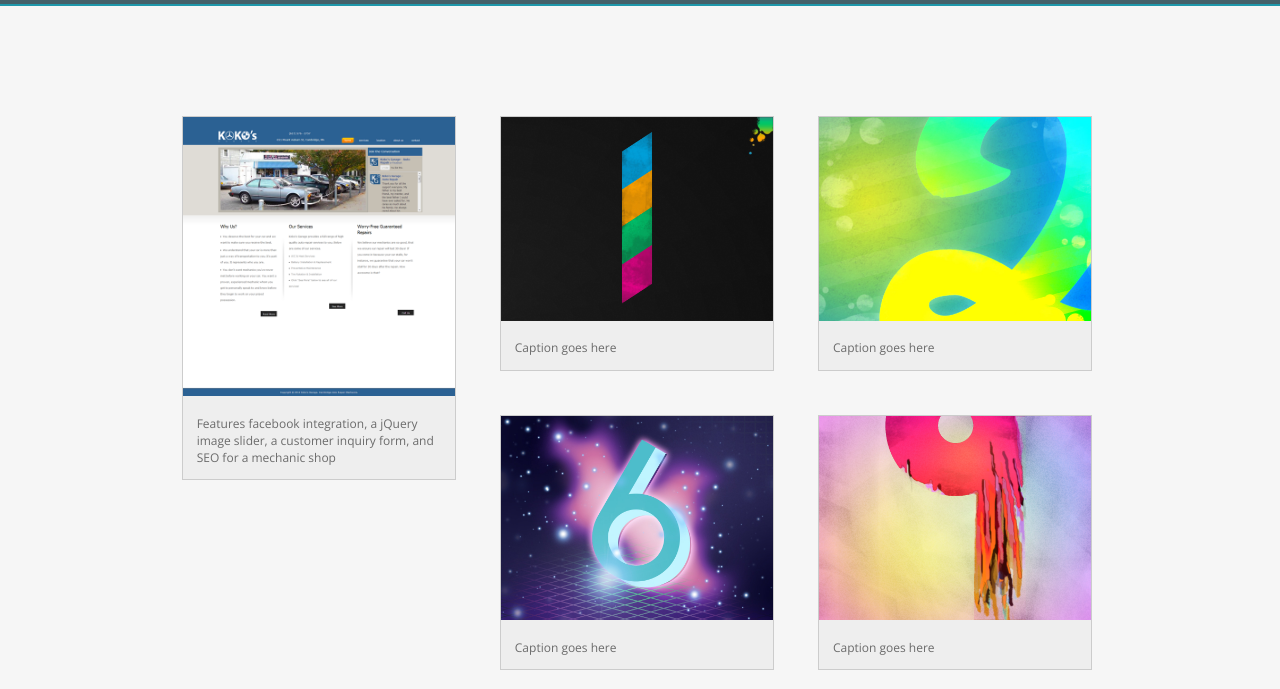
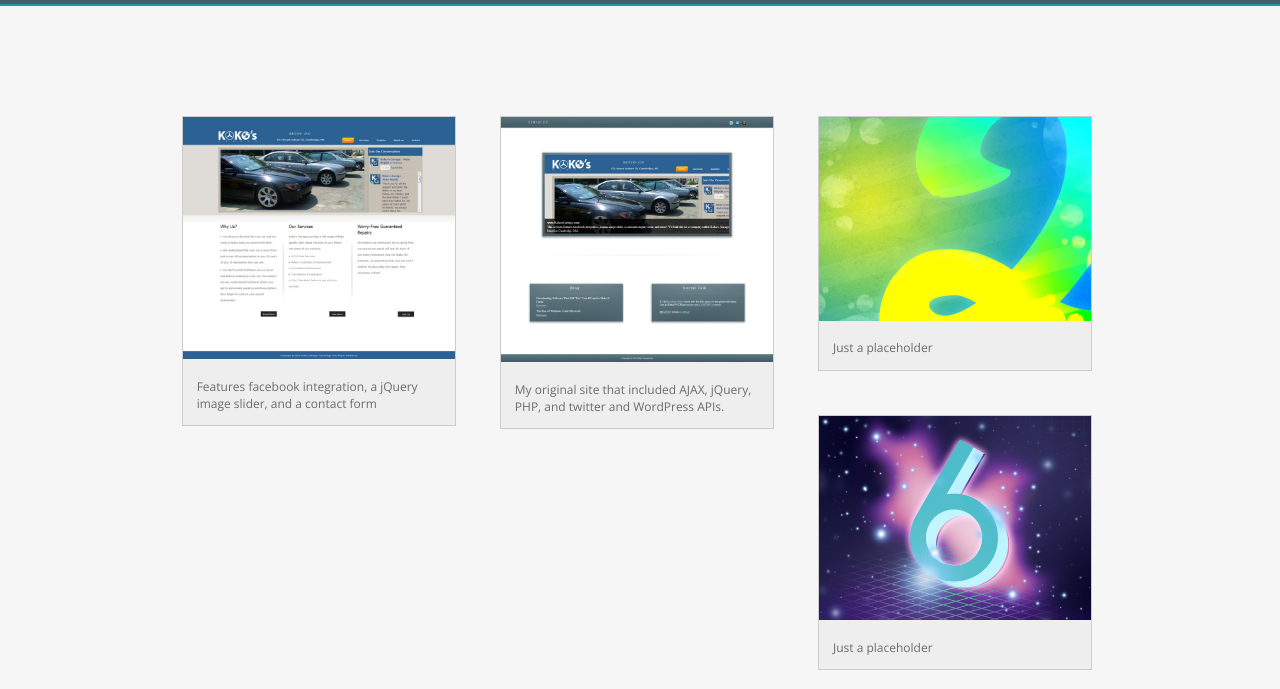
Before and after one commit to EddieV2/Web-Portfolio-2015, a plain HTML site: page index.html in a window 1280 px wide. Shown: the part 68-757 px from the top of the page. Drawn offline with nearby package versions, Linux system fonts and the light colour scheme.

Commit message:
Edited images and captions

```diff
--- a/index.html
+++ b/index.html
@@ -57,33 +57,33 @@
 	<section>
 		<ul id="gallery">
 			<li>
-				<a href="img/kokosgarage.png" alt="">
-					<img src="img/kokosgarage.png" alt="">
-					<p>Features facebook integration, a jQuery image slider, a customer inquiry form, and SEO for a mechanic shop</p>
+				<a href="img/kg.jpg" alt="">
+					<img src="img/kg.jpg" alt="">
+					<p>Features facebook integration, a jQuery image slider, and a contact form</p>
 				</a>
 			</li>
 			<li>
-				<a href="img/numbers-01.jpg">
-					<img src="img/numbers-01.jpg" alt="">
-					<p>Caption goes here</p>
+				<a href="img/eddiev2orig.jpg">
+					<img src="img/eddiev2orig.jpg" alt="">
+					<p>My original site that included AJAX, jQuery, PHP, and twitter and WordPress APIs.</p>
 				</a>
 			</li>
 			<li>
 				<a href="img/numbers-02.jpg">
 					<img src="img/numbers-02.jpg" alt="">
-					<p>Caption goes here</p>
+					<p>Just a placeholder</p>
 				</a>
 			</li>
 			<li>
 				<a href="img/numbers-06.jpg">
 					<img src="img/numbers-06.jpg" alt="">
-					<p>Caption goes here</p>
+					<p>Just a placeholder</p>
 				</a>
 			</li>
 			<li>
 				<a href="img/numbers-09.jpg">
 					<img src="img/numbers-09.jpg" alt="">
-					<p>Caption goes here</p>
+					<p>Just a placeholder</p>
 				</a>
 			</li>
 
```
Also changed, not shown: img/eddiev2orig.jpg (added), img/kg.jpg (added).
